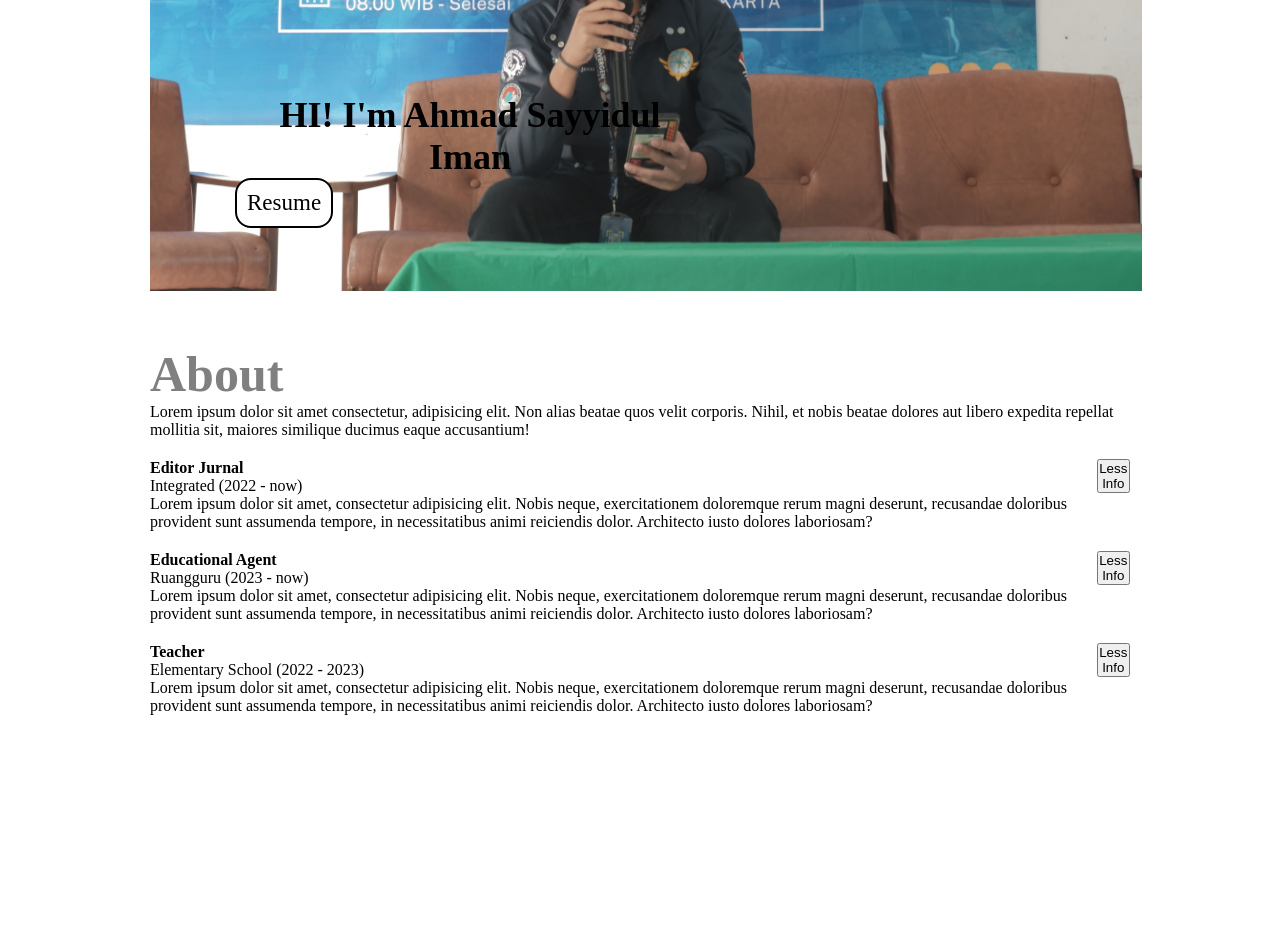
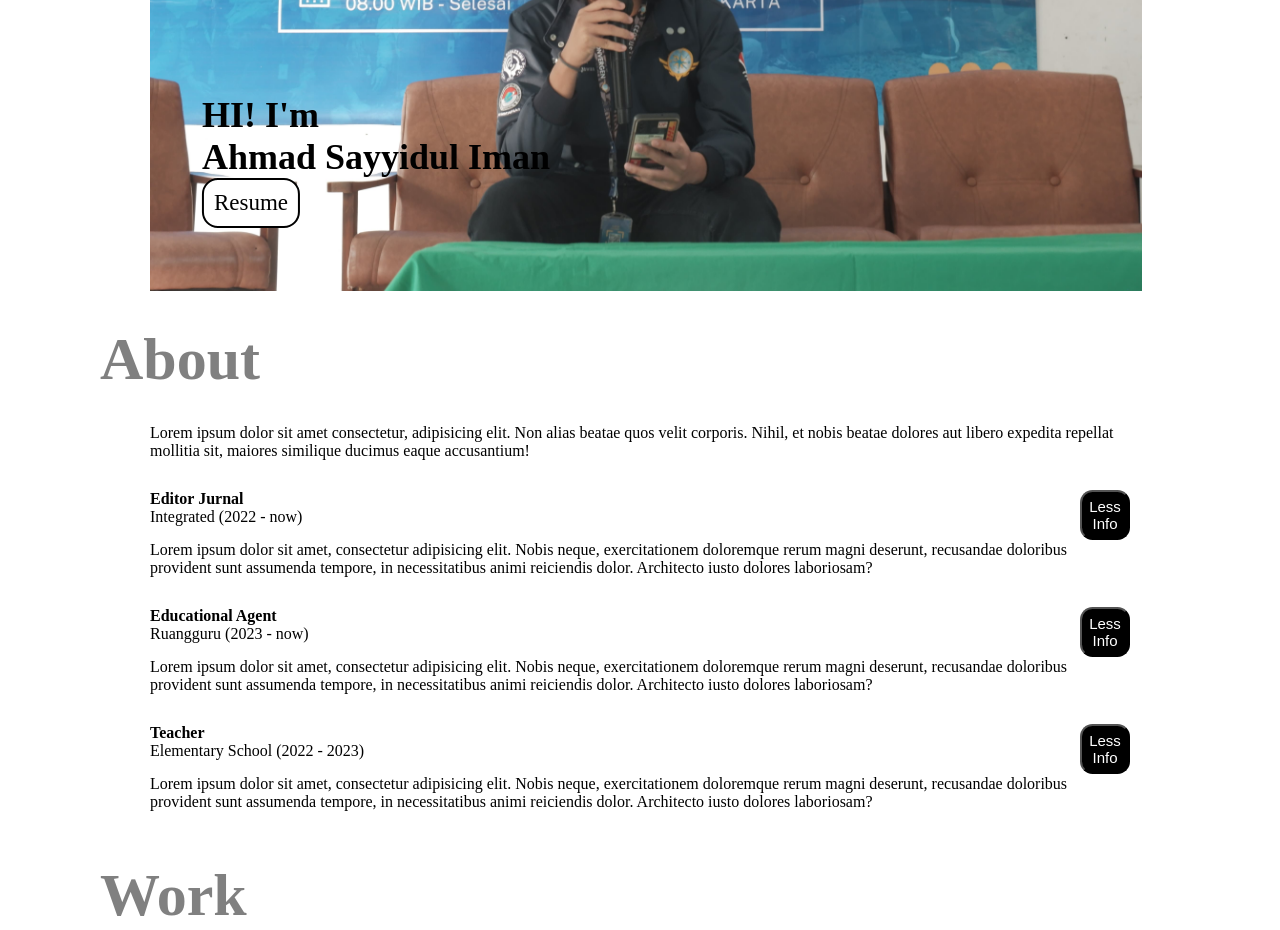
Before and after one commit to sayyiduliman/UTS, a plain HTML site: page index.html in a window 1280 px wide. Shown: the part 480-1410 px from the top of the page. Before the commit the page ends 1195 px from the top, so only its background shows below. Drawn offline with Linux system fonts and the light colour scheme.

Commit message:
update index.html

```diff
--- a/index.html
+++ b/index.html
@@ -22,14 +22,15 @@
     <div class="cont">
         <img src="WhatsApp Image 2023-10-26 at 16.00.08.jpeg" alt="Profil" class="pp">
         <div class="text-overlay">
-            <h1>HI! I'm Ahmad Sayyidul Iman</h1>
+            <h1>HI! I'm</h1>
+            <h1>Ahmad Sayyidul Iman</h1>
             <a class="menu-item" href="#about">Resume</a>
         </div>
     </div>
 
     <section id="about">
+        <h1>About</h1>
         <div class="row1">
-            <h1>About</h1>
             <p>Lorem ipsum dolor sit amet consectetur, adipisicing elit. Non alias beatae quos velit corporis. Nihil, et nobis beatae dolores aut libero expedita repellat mollitia sit, maiores similique ducimus eaque accusantium!</p>
         </div>
 
@@ -37,10 +38,10 @@
             <div class="col1">
                 <p><b>Editor Jurnal</b></p>
                 <p>Integrated (2022 - now)</p>
-                <p>Lorem ipsum dolor sit amet, consectetur adipisicing elit. Nobis neque, exercitationem doloremque rerum magni deserunt, recusandae doloribus provident sunt assumenda tempore, in necessitatibus animi reiciendis dolor. Architecto iusto dolores laboriosam?</p>
+                <p class="p1">Lorem ipsum dolor sit amet, consectetur adipisicing elit. Nobis neque, exercitationem doloremque rerum magni deserunt, recusandae doloribus provident sunt assumenda tempore, in necessitatibus animi reiciendis dolor. Architecto iusto dolores laboriosam?</p>
             </div>
             <div>
-                <button class="btn1" type="button" style="text-decoration: none;">Less Info</button>
+                <button class="btn1">Less Info</button>
             </div>
         </div>
 
@@ -48,25 +49,33 @@
             <div class="col2">
                 <p><b>Educational Agent</b></p>
                 <p>Ruangguru (2023 - now)</p>
-                <p>Lorem ipsum dolor sit amet, consectetur adipisicing elit. Nobis neque, exercitationem doloremque rerum magni deserunt, recusandae doloribus provident sunt assumenda tempore, in necessitatibus animi reiciendis dolor. Architecto iusto dolores laboriosam?</p>
+                <p class="p1">Lorem ipsum dolor sit amet, consectetur adipisicing elit. Nobis neque, exercitationem doloremque rerum magni deserunt, recusandae doloribus provident sunt assumenda tempore, in necessitatibus animi reiciendis dolor. Architecto iusto dolores laboriosam?</p>
             </div>
             <div>
-                <button class="btn2" type="button" style="text-decoration: none;">Less Info</button>
+                <button class="btn2">Less Info</button>
             </div>
         </div>
 
         <div class="row4">
             <div class="col3">
                 <p><b>Teacher</b></p>
-            <p>Elementary School (2022 - 2023)</p>
-            <p>Lorem ipsum dolor sit amet, consectetur adipisicing elit. Nobis neque, exercitationem doloremque rerum magni deserunt, recusandae doloribus provident sunt assumenda tempore, in necessitatibus animi reiciendis dolor. Architecto iusto dolores laboriosam?</p>
+                <p>Elementary School (2022 - 2023)</p>
+                <p class="p1">Lorem ipsum dolor sit amet, consectetur adipisicing elit. Nobis neque, exercitationem doloremque rerum magni deserunt, recusandae doloribus provident sunt assumenda tempore, in necessitatibus animi reiciendis dolor. Architecto iusto dolores laboriosam?</p>
             </div>
             <div>
-                <button class="btn3" type="button" style="text-decoration: none;">Less Info</button>
+                <button class="btn3">Less Info</button>
             </div>
         </div>
     </section>
 
+    <section id="work">
+        <h1>Work</h1>
 
+        <div class="row5">
+            <div class="col4">
+
+            </div>
+        </div>
+    </section>
 </body>
 </html>
--- a/style.css
+++ b/style.css
@@ -62,16 +62,16 @@ html {
 .text-overlay {
     position: absolute;
     bottom: 0;
-    left: 50%;
+    left: 40%;
     transform: translate(-50%, -50%);
     display: flex;
     flex-direction: column;
-    align-items: center;
 }
 
 .text-overlay h1 {
     font-size: 36px;
     margin-top: auto;
+    text-align: left;
 }
 
 .text-overlay .menu-item {
@@ -94,34 +94,69 @@ html {
 #about {
     display: flex;
     flex-direction: column;
-    padding-left: 150px;
-    padding-right: 150px;
     margin-top: 30px;
 }
 
 #about h1 {
     color: grey;
-    font-size: 50px;
+    font-size: 60px;
+    padding-left: 100px;
+}
+
+.p1 {
+    margin-top: 15px;
 }
 
 .row1 {
-    margin-top: 20px;
+    margin-top: 30px;
+    padding-left: 150px;
+    padding-right: 150px;
 }
 
 .row2 {
-    margin-top: 20px;
+    margin-top: 30px;
     display: flex;
     flex-direction: row;
+    padding-left: 150px;
+    padding-right: 150px;
 }
 
 .row3 {
-    margin-top: 20px;
+    margin-top: 30px;
     display: flex;
     flex-direction: row;
+    padding-left: 150px;
+    padding-right: 150px;
 }
 
 .row4 {
-    margin-top: 20px;
+    margin-top: 30px;
     display: flex;
     flex-direction: row;
+    padding-left: 150px;
+    padding-right: 150px;
 }
+
+button {
+    color: white;
+    background-color: black;
+    font-size: 15px;
+    border-radius: 25%;
+    float: left;
+    position: relative;
+    width: 50px;
+    height: 50px;
+}
+
+button:hover {
+    background-color: white  ;
+    color: black;
+    border-radius: 25%;
+}
+
+#work h1 {
+    color: grey;
+    font-size: 60px;
+    padding-left: 100px;
+    padding-top: 50px;
+}
```
